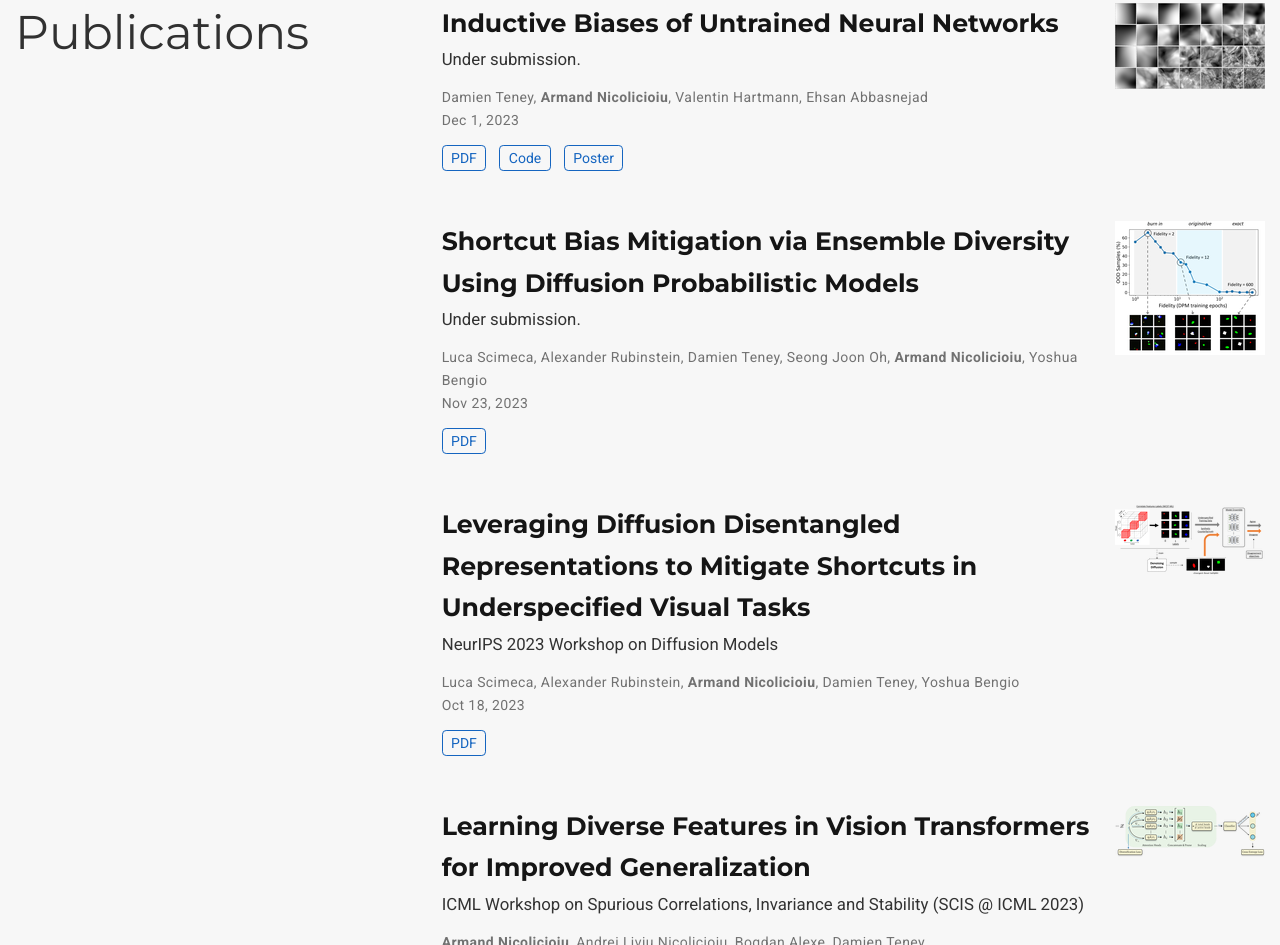
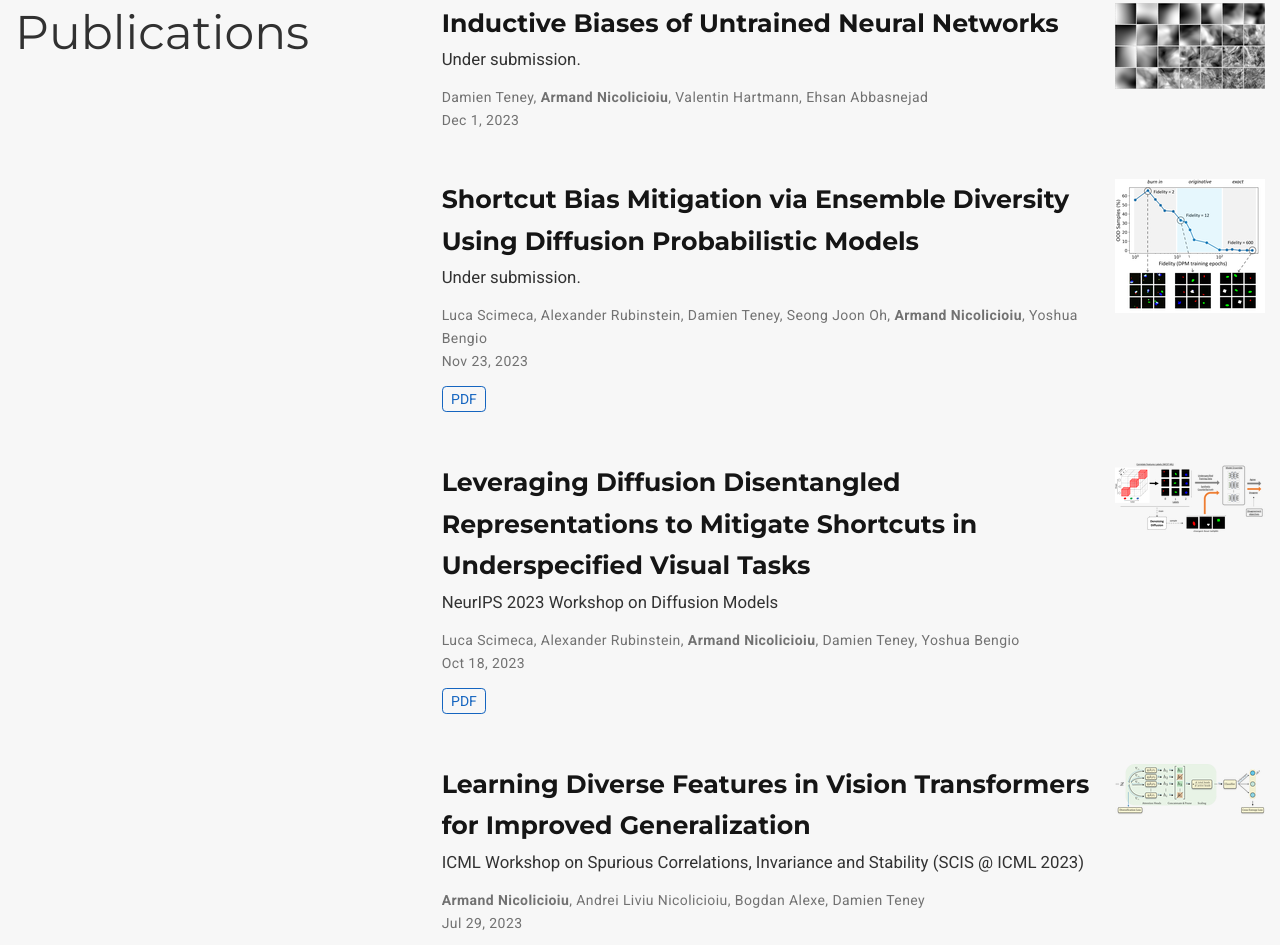
Before and after one commit to ArmandNicolicioiu/armandnicolicioiu.github.io, a plain HTML site: page index.html in a window 1280 px wide. Shown: the part 1052-1997 px from the top of the page. Drawn offline with nearby package versions, Linux system fonts and the light colour scheme; some icons are missing.

Commit message:
Fix links

```diff
--- a/index.html
+++ b/index.html
@@ -1279,37 +1279,15 @@
 
 
 
-<a class="btn btn-outline-primary btn-page-header btn-sm" href="https://arxiv.org/pdf/2308.16274.pdf" target="_blank" rel="noopener">
-  PDF
-</a>
-
-
-
-
-
-
-
-
-<a class="btn btn-outline-primary btn-page-header btn-sm" href="https://github.com/ArmandNM/diverse-vit" target="_blank" rel="noopener">
-  Code
-</a>
-
-
-
-
-
-
-
-
-
-
-
-
-
-
-<a class="btn btn-outline-primary btn-page-header btn-sm" href="/Poster%20-%20Learning%20Diverse%20Features%20in%20Vision%20Transformers%20for%20Improved%20Generalization.pdf" target="_blank" rel="noopener">
-  Poster
-</a>
+
+
+
+
+
+
+
+
+
 
 
 
```
Also changed, not shown: publication-type/1/index.html (+9 -31 lines), research/index.html (+0 -22 lines), research/inductive-biases/index.html (+0 -22 lines).
